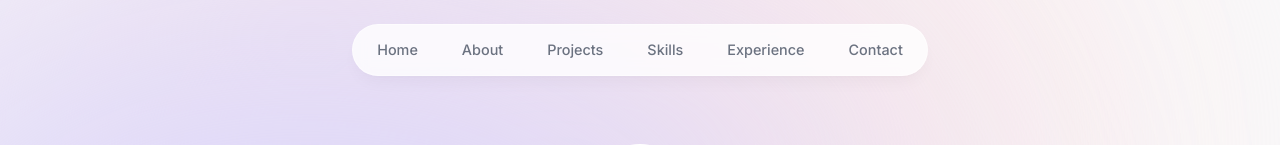
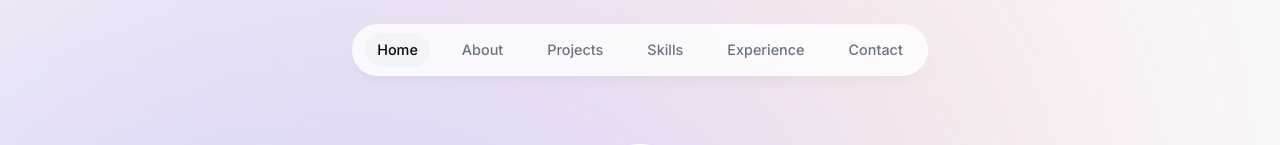
Before and after one commit to Samarth061/Portfolio-NextJS-, a Next.js app: page / in a window 1280 px wide. Shown: the top 145 px of the page. Built offline with nearby package versions, Linux system fonts and the light colour scheme; grey boxes are pictures that could not be loaded.

Commit message:
Complete adding active section

```diff
--- a/app/layout.tsx
+++ b/app/layout.tsx
@@ -1,6 +1,7 @@
 import { Header } from "@/components/header";
 import "./globals.css";
 import { Inter } from "next/font/google";
+import ActiveSectionContextProvider from "@/context/active-section-context";
 
 const inter = Inter({ subsets: ["latin"] });
 
@@ -15,14 +16,16 @@
   children: React.ReactNode;
 }) {
   return (
-    <html lang="en">
+    <html lang="en" className="!scroll-smooth">
       <body
         className={`${inter.className} bg-gray-50 text-gray-950 relative h-[5000px] pt-28 sm:pt-36`}
       >
         <div className="bg-[#fbe2e3] absolute top-[-6rem] -z-10 right-[11rem] h-[31.25rem] w-[31.25rem] rounded-full blur-[10rem] sm:w-[68.75rem]"></div>
         <div className="bg-[#dbd7fb] absolute top-[-1rem] -z-10 left-[-35rem] h-[50rem] w-[31.25rem] rounded-full blur-[10rem] sm:w-[68.75rem] md:left-[-33rem] lg:left-[-28rem] xl:left-[-15rem] 2xl:'left-[-5rem]"></div>
-        <Header />
-        {children}
+        <ActiveSectionContextProvider>
+          <Header />
+          {children}
+        </ActiveSectionContextProvider>
       </body>
     </html>
   );
--- a/components/about.tsx
+++ b/components/about.tsx
@@ -7,10 +7,12 @@
 export default function About() {
   return (
     <motion.section
-      className="mb-28 max-w-[45rem] text-center leading-8 sm:mb-40"
+      className="mb-28 max-w-[45rem] text-center leading-8
+      sm:mb-40 scroll-mt-28"
       initial={{ opacity: 0, y: 100 }}
       animate={{ opacity: 1, y: 0 }}
       transition={{ delay: 0.175 }}
+      id="about"
     >
       <SectionHeading>About Me</SectionHeading>
       <p className="mb-3">
--- a/components/header.tsx
+++ b/components/header.tsx
@@ -3,8 +3,12 @@
 import { motion } from "framer-motion";
 import { links } from "@/lib/data";
 import Link from "next/link";
+import clsx from "clsx";
+import { useActiveSectionContext } from "@/context/active-section-context";
 
 export function Header() {
+  const { activeSection, setActiveSection } = useActiveSectionContext();
+
   return (
     <header className="z-[999] relative">
       <motion.div
@@ -24,16 +28,33 @@
         >
           {links.map((link) => (
             <motion.li
-              className="h-3/4 flex items-center justify-center "
+              className="h-3/4 flex items-center justify-center relative"
               key={link.hash}
               initial={{ y: -100, opacity: 0 }}
               animate={{ y: 0, opacity: 1 }}
             >
               <Link
-                className="flex w-full items-center justify-center px-3 py-3 hover:text-gray-950 transition"
+                className={clsx(
+                  "flex w-full items-center justify-center px-3 py-3 hover:text-gray-950 transition",
+                  { "text-gray-950": activeSection === link.name }
+                )}
                 href={link.hash}
+                onClick={() => setActiveSection(link.name)}
               >
                 {link.name}
+
+                {link.name === activeSection && (
+                  <motion.span
+                    className="bg-gray-100 rounded-full
+                  absolute inset-0 -z-10 "
+                    layoutId="activeSection"
+                    transition={{
+                      type: "spring",
+                      stiffness: 380,
+                      damping: 30,
+                    }}
+                  ></motion.span>
+                )}
               </Link>
             </motion.li>
           ))}
--- a/components/intro.tsx
+++ b/components/intro.tsx
@@ -9,7 +9,10 @@
 
 export default function Intro() {
   return (
-    <section className="mb-28 max-w-[50rem] text-center sm:mb-0 ">
+    <section
+      id="home"
+      className="mb-28 max-w-[50rem] text-center sm:mb-0 scroll-mt-[100rem]"
+    >
       <div className="flex items-center justify-center">
         <div className="relative">
           <motion.div
--- a/components/projects.tsx
+++ b/components/projects.tsx
@@ -5,7 +5,7 @@
 
 export default function Projects() {
   return (
-    <section>
+    <section id="projects" className="scroll-mt-28">
       <SectionHeading>Projects</SectionHeading>
       <div>
         {projectsData.map((project, index) => (
--- /dev/null
+++ b/context/active-section-context.tsx
@@ -0,0 +1,45 @@
+"use client";
+import React, { useState, createContext, useContext } from "react";
+import { links } from "@/lib/data";
+
+type SectionName = (typeof links)[number]["name"];
+
+type ActiveSectionContextProviderProps = {
+  children: React.ReactNode;
+};
+
+type ActiveSectionContextType = {
+  activeSection: SectionName;
+  setActiveSection: React.Dispatch<React.SetStateAction<SectionName>>;
+};
+
+export const ActiveSectionContext =
+  createContext<ActiveSectionContextType | null>(null);
+
+export default function ActiveSectionContextProvider({
+  children,
+}: ActiveSectionContextProviderProps) {
+  const [activeSection, setActiveSection] = useState<SectionName>("Home");
+
+  return (
+    <ActiveSectionContext.Provider
+      value={{
+        activeSection,
+        setActiveSection,
+      }}
+    >
+      {children}
+    </ActiveSectionContext.Provider>
+  );
+}
+export function useActiveSectionContext() {
+  const context = useContext(ActiveSectionContext);
+
+  if (context === null) {
+    throw new Error(
+      "useActiveSectionContext must be used within a ActiveSectionContextProvider"
+    );
+  }
+
+  return context;
+}
--- a/package.json
+++ b/package.json
@@ -13,6 +13,7 @@
     "@types/react": "19.0.2",
     "@types/react-dom": "19.0.2",
     "autoprefixer": "10.4.20",
+    "clsx": "^2.1.1",
     "eslint": "9.17.0",
     "eslint-config-next": "15.1.3",
     "framer-motion": "^11.15.0",
@@ -21,6 +22,7 @@
     "react": "19.0.0",
     "react-dom": "19.0.0",
     "react-icons": "^5.4.0",
+    "react-intersection-observer": "^9.14.1",
     "tailwindcss": "3.4.17",
     "typescript": "5.7.2"
   }
```
Also changed, not shown: 1 other file (tests, documents, lock files or other folders).
